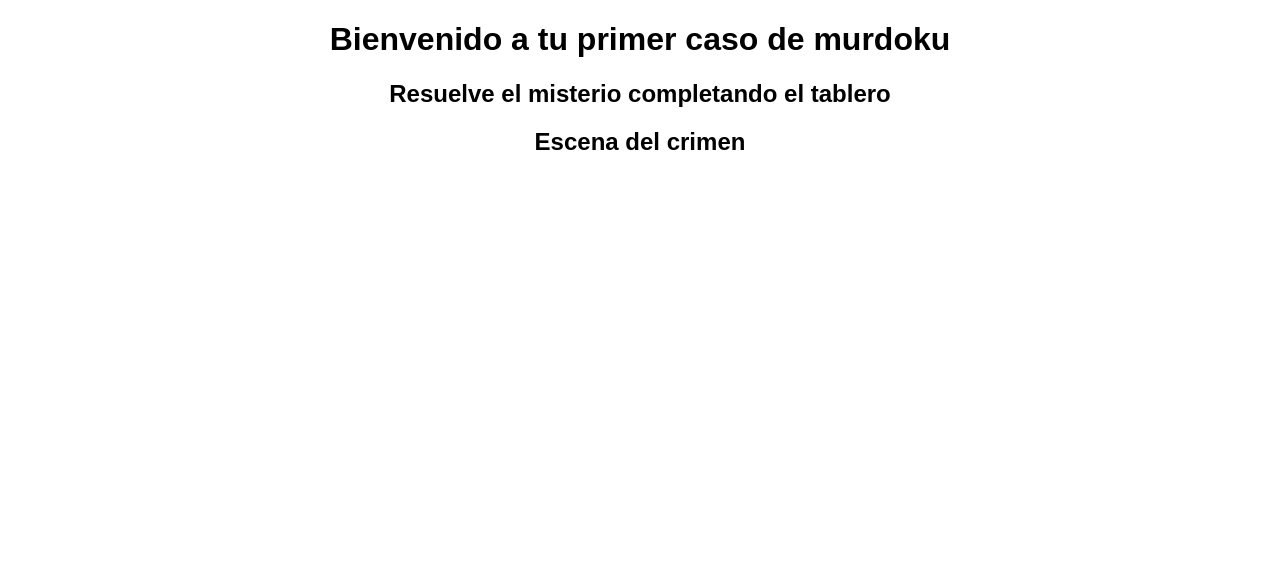
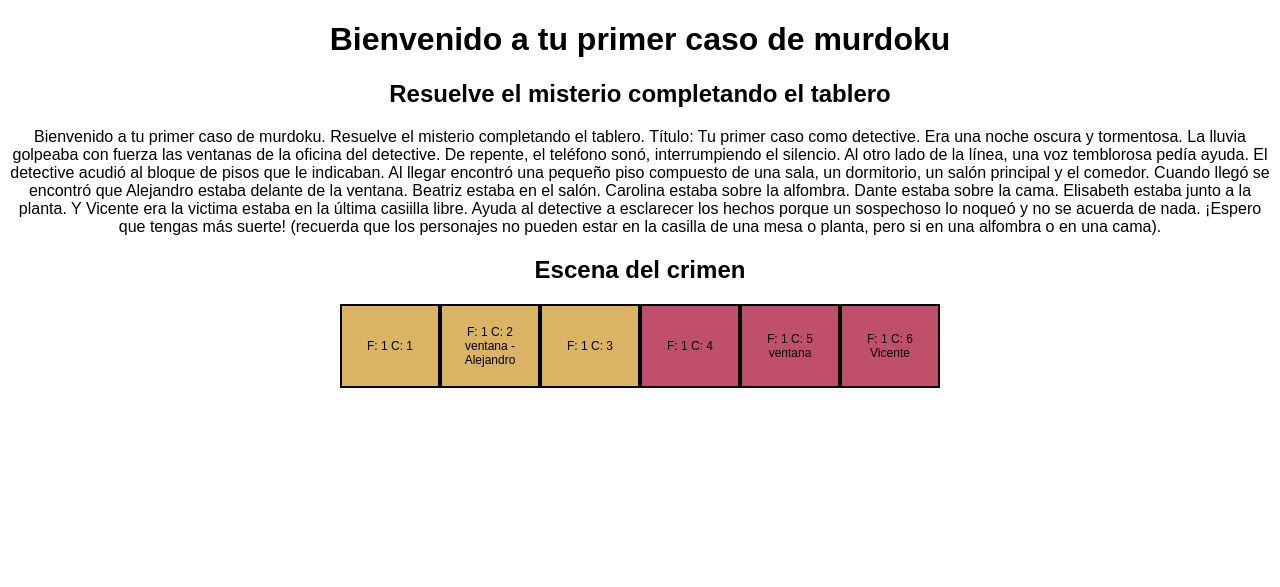
Before and after one commit to sandrablanco/murdoku, a Flask app: page / in a window 1280 px wide. Shown: the top 587 px of the page. Before the commit the page ends 150 px from the top, so only its background shows below. Run offline with Flask 3, Linux system fonts and the light colour scheme.

Commit message:
solved some errors code

```diff
--- a/app.py
+++ b/app.py
@@ -46,9 +46,9 @@ personajes = {
 
 victima = "Vicente"
 
-@app.route("/game")
+@app.route("/")
 def game():
-    return render_template('game.html', history=history, elementos=elementos, personajes=personajes)
+    return render_template("index.html")
 
 @app.route("/tablero")
 def tablero():
--- a/static/script.js
+++ b/static/script.js
@@ -2,8 +2,7 @@ fetch("/tablero")
   .then(response => response.json())
   .then(data => {
     // Procesar los datos del tablero
-  });
-  document.getElementById("history").innerHTML = "Bienvenido a tu primer caso de murdoku. Resuelve el misterio completando el tablero."=data.history;
+  document.getElementById("history").innerHTML = "Bienvenido a tu primer caso de murdoku. Resuelve el misterio completando el tablero." + data.history;
   let tablero=document.getElementById("tablero");
 
   for (let i = 0; i < data.casillas.length; i++) {
@@ -29,5 +28,5 @@ fetch("/tablero")
         div.classList.add("comedor");
     }
     tablero.appendChild(div);
+}
 });
-});
--- a/static/style.css
+++ b/static/style.css
@@ -7,7 +7,10 @@ body {
 #tablero {
 
 width:600px;
+
 height:600px;
+
+margin:auto;
 
 display:grid;
 
@@ -15,14 +18,18 @@ grid-template-columns:repeat(6,1fr);
 
 grid-template-rows: repeat(6, 1fr);
 
-margin:auto;
+
 
 }
 
 
 .casilla {
 
-border:1px solid black;
+border:2px solid black;
+
+background-color: #693c3c;
+
+height: 80px;
 
 display:flex;
 
@@ -33,3 +40,19 @@ justify-content:center;
 font-size:12px;
 
 }
+
+.sala {
+    background-color: #dab363;
+}
+
+.dormitorio {
+    background-color: #bf4f6b;
+}
+
+.salon {
+    background-color: #bf5731;
+}
+
+.comedor {
+    background-color: #4887c2;
+}
```
